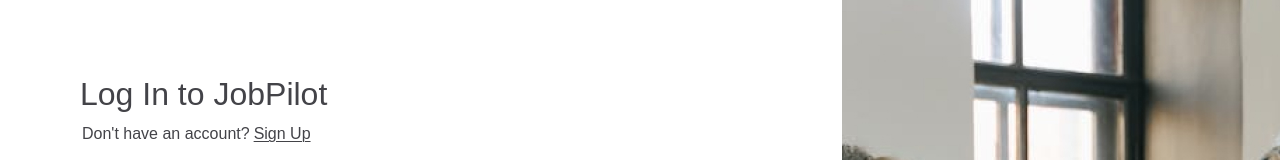
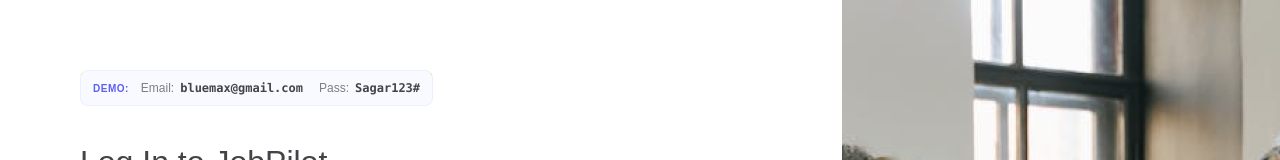
Before and after one commit to Sagarsunil16/Job-Portal-, a Next.js app in the folder frontend/: page /login in a window 1280 px wide. Shown: the part 154-314 px from the top of the page. Built offline with nearby package versions, Linux system fonts and the light colour scheme; no server answers.

Commit message:
pagination fix and demo credentials

```diff
--- a/frontend/src/app/(dashboard)/dashboard/page.tsx
+++ b/frontend/src/app/(dashboard)/dashboard/page.tsx
@@ -111,7 +111,7 @@ export default function DashboardPage() {
           sourceUrlParam="overview"
           currentEmployerId={employerId || undefined}
           showSearch={true}
-          showPagination={false}
+          showPagination={true}
         />
       </div>
     </div>
--- a/frontend/src/app/(dashboard)/my-jobs/page.tsx
+++ b/frontend/src/app/(dashboard)/my-jobs/page.tsx
@@ -75,6 +75,7 @@ export default function MyJobsPage() {
         totalItems={totalItems}
         onPageChange={setPage}
         currentEmployerId={employerId || undefined}
+        showPagination={true}
       />
     </div>
   );
--- a/frontend/src/app/login/components/LoginPageUI.tsx
+++ b/frontend/src/app/login/components/LoginPageUI.tsx
@@ -16,6 +16,23 @@ export const LoginPageUI: React.FC<LoginPageUIProps> = ({ onLoginSubmit }) => {
   const loginContent = (
     /* Form Wrapper: Absolute positioning on desktop as per Figma */
     <div className="xl:absolute xl:left-[80px] xl:top-[224px] w-full max-w-[682px] flex flex-col gap-6 sm:gap-[32px] animate-in fade-in duration-500">
+
+      {/* Demo Credentials Section - Made more minute and moved to top */}
+      <div className="py-2 px-3 bg-indigo-50/40 border border-indigo-100/50 rounded-[8px] flex items-center justify-between w-fit animate-in fade-in duration-700">
+        <div className="flex items-center gap-3">
+          <span className="text-[10px] font-bold text-[#5D5FEF] uppercase tracking-[0.5px] font-poppins shrink-0">Demo:</span>
+          <div className="flex items-center gap-4">
+             <div className="flex items-center gap-1.5">
+                <span className="text-[12px] text-[#7E7E86] font-poppins">Email:</span>
+                <code className="text-[12px] font-semibold text-[#434348] font-poppins select-all">bluemax@gmail.com</code>
+             </div>
+             <div className="flex items-center gap-1.5">
+                <span className="text-[12px] text-[#7E7E86] font-poppins">Pass:</span>
+                <code className="text-[12px] font-semibold text-[#434348] font-poppins select-all">Sagar123#</code>
+             </div>
+          </div>
+        </div>
+      </div>
 
       {/* Header Section */}
       <div className="flex flex-col gap-[2px]">
--- a/frontend/src/components/organisms/JobsTableWidget.tsx
+++ b/frontend/src/components/organisms/JobsTableWidget.tsx
@@ -240,7 +240,7 @@ export const JobsTableWidget: React.FC<JobsTableWidgetProps> = ({
           </table>
         </div>
 
-        {(showPagination && totalPages > 1) && (
+        {(showPagination && totalItems > 0) && (
           <div className="mt-6 flex items-center justify-between">
             <span className="text-sm text-gray-500 font-poppins">
               Showing <span className="font-medium">{((currentPage - 1) * ITEMS_PER_PAGE) + 1}</span> to <span className="font-medium">{Math.min(currentPage * ITEMS_PER_PAGE, totalItems)}</span> of <span className="font-medium">{totalItems}</span> results
```
